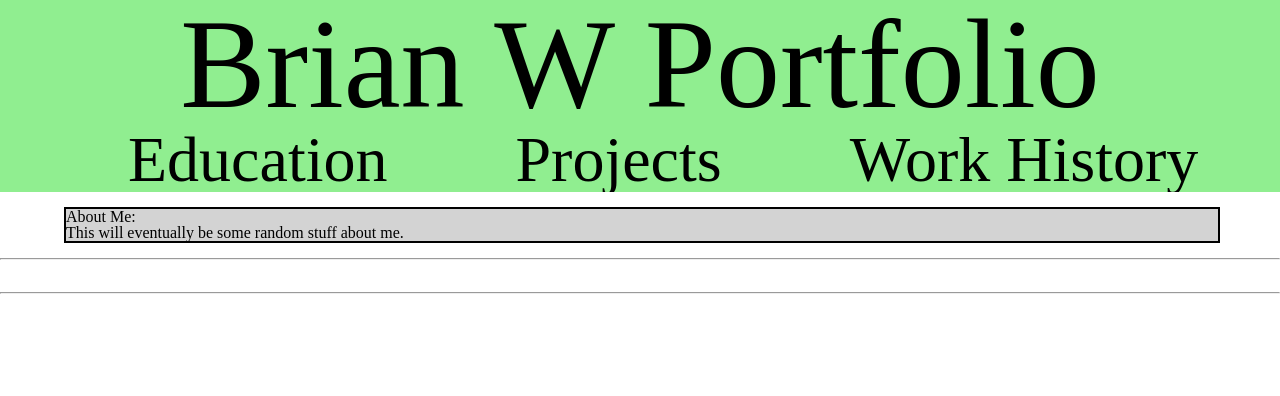
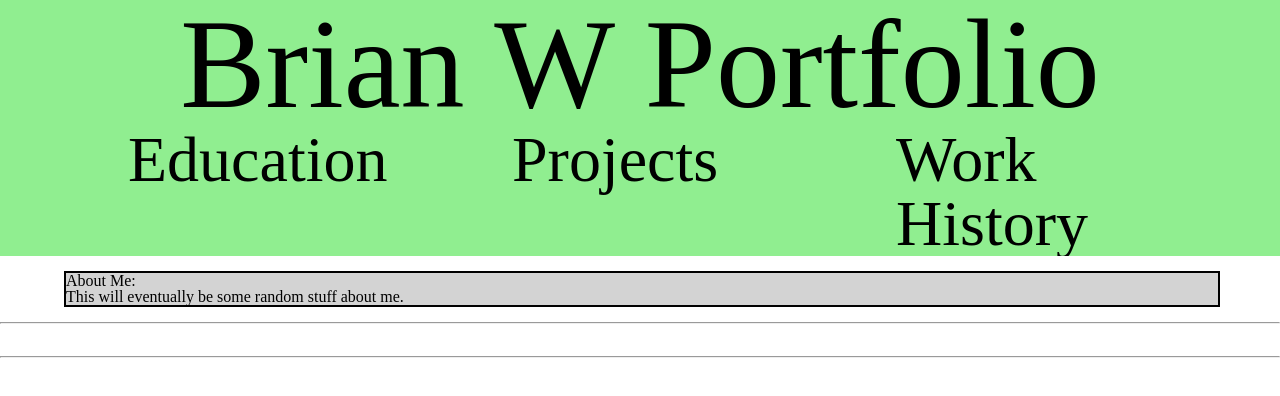
Before and after one commit to PoundsXD/portfolio, a plain HTML site: page index.html in a window 1280 px wide. Drawn offline with nearby package versions, Linux system fonts and the light colour scheme.

Commit message:
removed commented out code, and made some css changes.

```diff
--- a/css/layout.css
+++ b/css/layout.css
@@ -12,6 +12,7 @@ nav {
 .navDropdownEd, .navDropdownPr, .navDropdownWh {
   float: left;
   margin-left: 10%;
+  width: 20%;
   font-size: 5vw;
   cursor: pointer;
 }
```
Also changed, not shown: js/app.js (+0 -12 lines).
